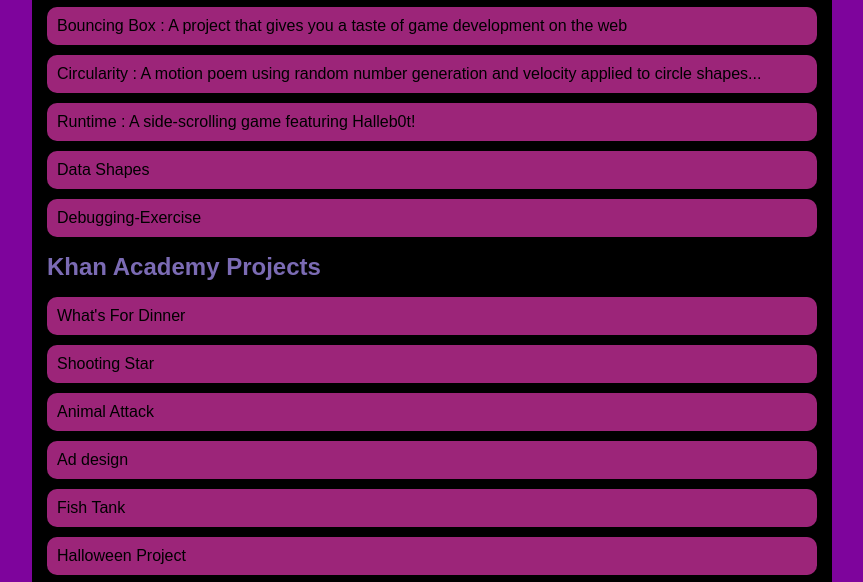
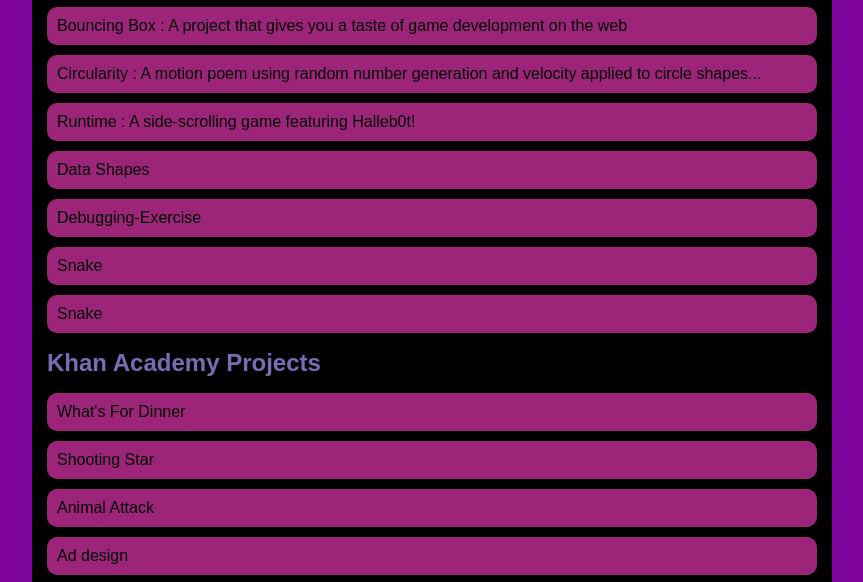
Before and after one commit to aidanjones7876/aidanjones.github.io, a plain HTML site: page portfolio.html in a window 1280 px wide. Shown: the part 197-779 px from the top of the page, without its empty margins (208-1071 px from the left). Drawn offline with Linux system fonts and the light colour scheme.

Commit message:
added image filtering

```diff
--- a/portfolio.html
+++ b/portfolio.html
@@ -26,6 +26,8 @@
                         <li><a href="projects/runtime">Runtime : A side-scrolling game featuring Halleb0t!</a></li>
                         <li><a href="https://aidanjones7876.github.io/aidanjones7876asd.github.io/asd-projects/data-shapes/">Data Shapes</a></li>
                         <li><a href="https://aidanjones7876.github.io/aidanjones7876asd.github.io/asd-projects/debugging-exercise/">Debugging-Exercise</a></li>
+                        <li> <a href="https://aidanjones7876.github.io/aidanjones7876asd.github.io/asd-projects/snake/">Snake </a></li>
+                        <li> <a href="https://aidanjones7876.github.io/aidanjones7876asd.github.io/asd-projects/image-filtering/">Snake </a></li>
                     </ul>
                     <h2>Khan Academy Projects</h2>
                     <ul id="portfolio">
```
